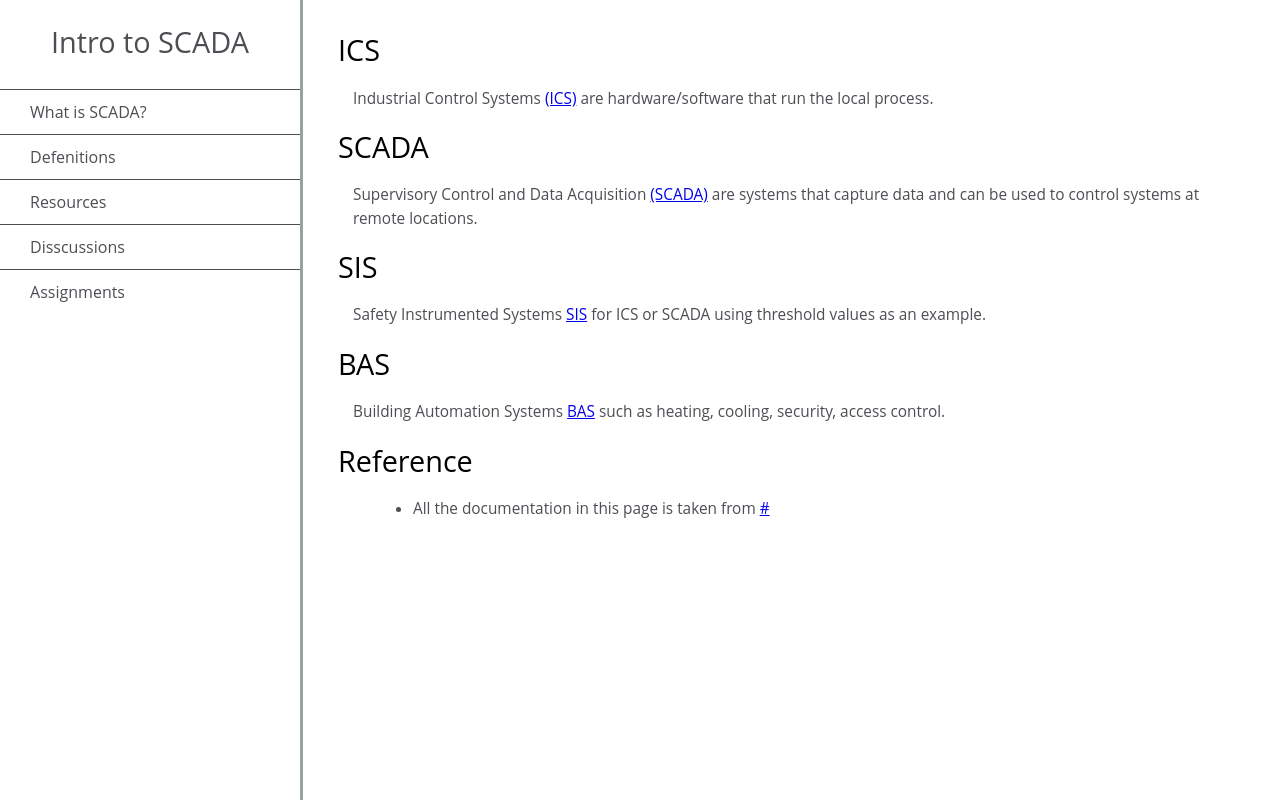
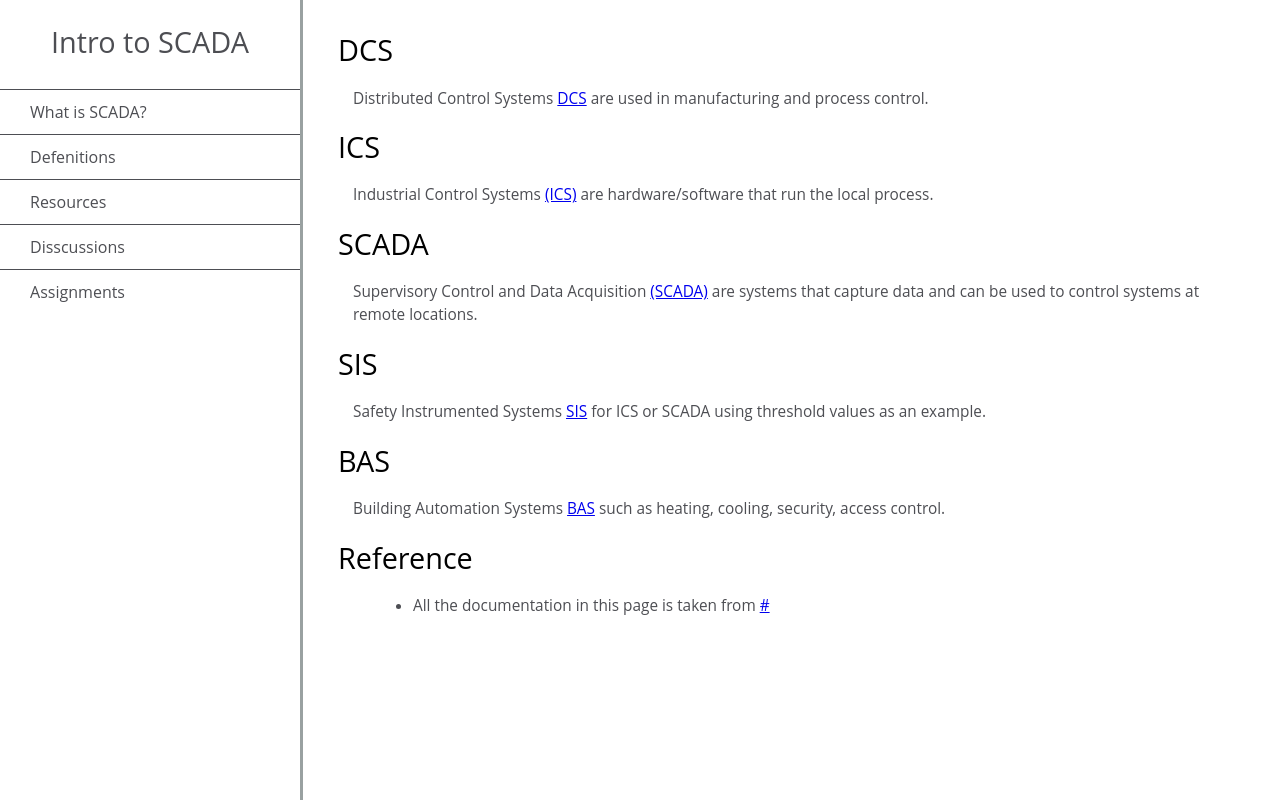
Before and after one commit to j0eybrinkman/23SS_INFO_2123_HSA, a plain HTML site: page defenitions.html in a window 1280 px wide. Drawn offline with Linux system fonts and the light colour scheme.

Commit message:
added defenition

```diff
--- a/defenitions.html
+++ b/defenitions.html
@@ -27,7 +27,14 @@
     </nav>
     <main id="main-doc">
 
-      <section class="main-section" id="whatisscada">
+      <section class="main-section">
+        <header>DCS</header>
+        <article>
+          <p>Distributed Control Systems <a href="#" target="_blank">DCS</a> are used in manufacturing and process control.</p>
+        </article>
+      <section class="main-section" id="Reference">
+
+      <section class="main-section">
         <header>ICS</header>
         <article>
           <p>Industrial Control Systems <a href="#" target="_blank">(ICS)</a> are hardware/software that run the local process.</p>
@@ -48,6 +55,7 @@
         </article>
 
       </section>
+
       <section class="main-section">
         <header>BAS</header>
         <article>
@@ -55,7 +63,6 @@
         </article>
       </section>
 
-      <section class="main-section" id="Reference">
         <header>Reference</header>
         <article>
           <ul>
```
